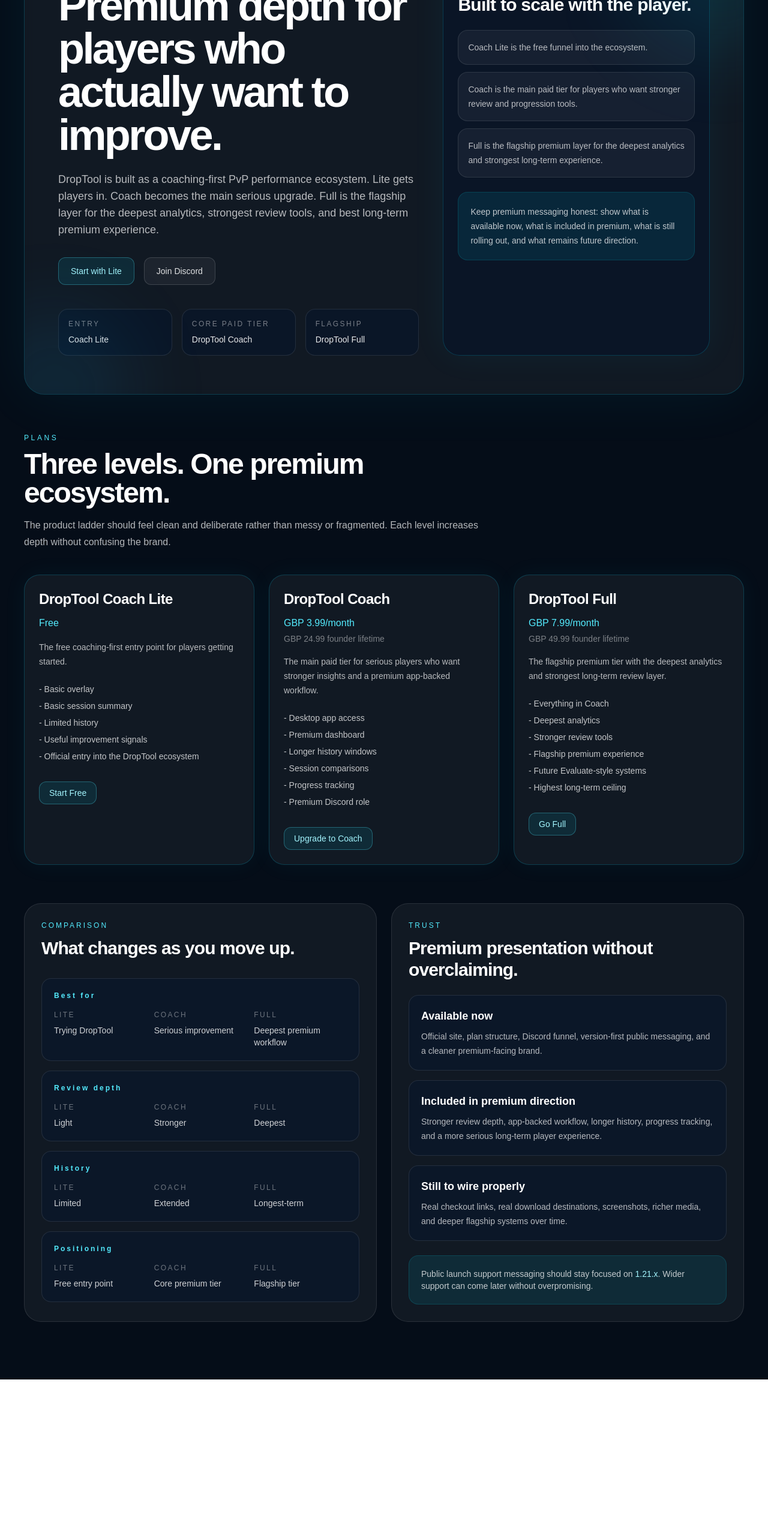
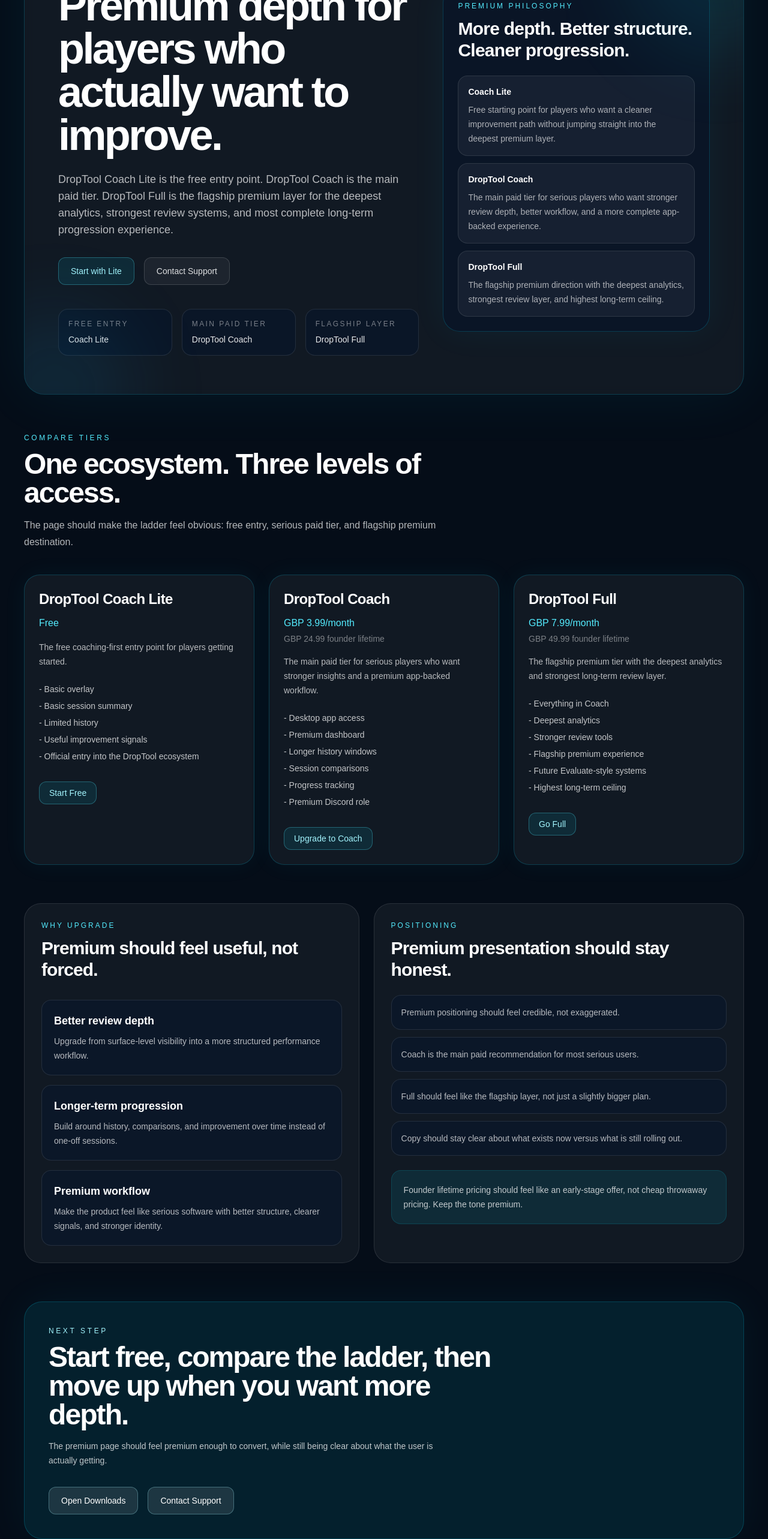
Before and after one commit to louisfles/droptool-site, a Next.js app: page /premium in a window 1280 px wide. Shown: the part 160-2726 px from the top of the page at 60% size. Before the commit the page ends 2460 px from the top, so only its background shows below. Built offline with nearby package versions, Linux system fonts and the light colour scheme.

Commit message:
Upgrade premium page design

```diff
--- a/app/premium/page.tsx
+++ b/app/premium/page.tsx
@@ -1,37 +1,40 @@
 import { pricingTiers } from "@/lib/pricing";
-import { siteConfig } from "@/lib/site-config";
 
-const comparisonPoints = [
+const highlights = [
   {
-    label: "Best for",
-    lite: "Trying DropTool",
-    coach: "Serious improvement",
-    full: "Deepest premium workflow",
+    label: "Free entry",
+    value: "Coach Lite",
   },
   {
-    label: "Review depth",
-    lite: "Light",
-    coach: "Stronger",
-    full: "Deepest",
+    label: "Main paid tier",
+    value: "DropTool Coach",
   },
   {
-    label: "History",
-    lite: "Limited",
-    coach: "Extended",
-    full: "Longest-term",
-  },
-  {
-    label: "Positioning",
-    lite: "Free entry point",
-    coach: "Core premium tier",
-    full: "Flagship tier",
+    label: "Flagship layer",
+    value: "DropTool Full",
   },
 ];
 
 const premiumNotes = [
-  "Coach Lite is the free funnel into the ecosystem.",
-  "Coach is the main paid tier for players who want stronger review and progression tools.",
-  "Full is the flagship premium layer for the deepest analytics and strongest long-term experience.",
+  {
+    title: "Coach Lite",
+    text: "Free starting point for players who want a cleaner improvement path without jumping straight into the deepest premium layer.",
+  },
+  {
+    title: "DropTool Coach",
+    text: "The main paid tier for serious players who want stronger review depth, better workflow, and a more complete app-backed experience.",
+  },
+  {
+    title: "DropTool Full",
+    text: "The flagship premium direction with the deepest analytics, strongest review layer, and highest long-term ceiling.",
+  },
+];
+
+const trustPoints = [
+  "Premium positioning should feel credible, not exaggerated.",
+  "Coach is the main paid recommendation for most serious users.",
+  "Full should feel like the flagship layer, not just a slightly bigger plan.",
+  "Copy should stay clear about what exists now versus what is still rolling out.",
 ];
 
 export default function PremiumPage() {
@@ -44,7 +47,7 @@
           <div className="absolute right-[-120px] top-[-100px] h-[320px] w-[320px] rounded-full bg-cyan-400/10 blur-3xl" />
           <div className="absolute bottom-[-120px] left-[-80px] h-[260px] w-[260px] rounded-full bg-sky-500/10 blur-3xl" />
 
-          <div className="grid gap-10 lg:grid-cols-[1.15fr_0.85fr]">
+          <div className="grid items-center gap-10 lg:grid-cols-[1.15fr_0.85fr]">
             <div>
               <p className="text-xs font-medium uppercase tracking-[0.35em] text-cyan-300">
                 Premium
@@ -55,10 +58,10 @@
               </h1>
 
               <p className="mt-6 max-w-3xl text-base leading-7 text-white/70 sm:text-lg">
-                DropTool is built as a coaching-first PvP performance ecosystem.
-                Lite gets players in. Coach becomes the main serious upgrade.
-                Full is the flagship layer for the deepest analytics, strongest
-                review tools, and best long-term premium experience.
+                DropTool Coach Lite is the free entry point. DropTool Coach is the
+                main paid tier. DropTool Full is the flagship premium layer for the
+                deepest analytics, strongest review systems, and most complete
+                long-term progression experience.
               </p>
 
               <div className="mt-8 flex flex-wrap gap-4">
@@ -70,67 +73,53 @@
                 </a>
 
                 <a
-                  href={siteConfig.discordUrl}
+                  href="/contact"
                   className="inline-flex items-center rounded-xl border border-white/15 bg-white/5 px-5 py-3 text-sm font-medium text-white/85 transition hover:bg-white/10"
                 >
-                  Join Discord
+                  Contact Support
                 </a>
               </div>
 
               <div className="mt-10 grid gap-4 sm:grid-cols-3">
-                <div className="rounded-2xl border border-white/10 bg-[#0b1728]/90 p-4">
+                {highlights.map((item) => (
+                  <div
+                    key={item.label}
+                    className="rounded-2xl border border-white/10 bg-[#0b1728]/90 p-4"
+                  >
                     <p className="text-xs uppercase tracking-[0.2em] text-white/45">
-                    Entry
+                      {item.label}
                     </p>
                     <p className="mt-2 text-sm font-medium text-white/90">
-                    Coach Lite
+                      {item.value}
                     </p>
                   </div>
-
-                <div className="rounded-2xl border border-white/10 bg-[#0b1728]/90 p-4">
-                  <p className="text-xs uppercase tracking-[0.2em] text-white/45">
-                    Core paid tier
-                  </p>
-                  <p className="mt-2 text-sm font-medium text-white/90">
-                    DropTool Coach
-                  </p>
-                </div>
-
-                <div className="rounded-2xl border border-white/10 bg-[#0b1728]/90 p-4">
-                  <p className="text-xs uppercase tracking-[0.2em] text-white/45">
-                    Flagship
-                  </p>
-                  <p className="mt-2 text-sm font-medium text-white/90">
-                    DropTool Full
-                  </p>
-                </div>
+                ))}
               </div>
             </div>
 
             <div className="rounded-[28px] border border-cyan-400/20 bg-[#0a1627]/90 p-6 shadow-[0_0_60px_rgba(34,211,238,0.06)]">
               <p className="text-xs font-medium uppercase tracking-[0.25em] text-cyan-300">
-                Premium structure
+                Premium philosophy
               </p>
 
               <h2 className="mt-3 text-2xl font-semibold tracking-tight sm:text-3xl">
-                Built to scale with the player.
+                More depth. Better structure. Cleaner progression.
               </h2>
 
               <div className="mt-6 space-y-3">
-                {premiumNotes.map((note) => (
+                {premiumNotes.map((item) => (
                   <div
-                    key={note}
-                    className="rounded-2xl border border-white/10 bg-white/5 p-4 text-sm leading-6 text-white/70"
+                    key={item.title}
+                    className="rounded-2xl border border-white/10 bg-white/5 p-4"
                   >
-                    {note}
+                    <h3 className="text-sm font-semibold text-white">
+                      {item.title}
+                    </h3>
+                    <p className="mt-2 text-sm leading-6 text-white/65">
+                      {item.text}
+                    </p>
                   </div>
                 ))}
-              </div>
-
-              <div className="mt-6 rounded-2xl border border-cyan-400/15 bg-cyan-400/10 p-5 text-sm leading-6 text-white/75">
-                Keep premium messaging honest: show what is available now, what is
-                included in premium, what is still rolling out, and what remains
-                future direction.
               </div>
             </div>
           </div>
@@ -139,14 +128,14 @@
         <section className="mt-16">
           <div className="max-w-3xl">
             <p className="text-xs font-medium uppercase tracking-[0.3em] text-cyan-300">
-              Plans
+              Compare tiers
             </p>
             <h2 className="mt-3 text-3xl font-semibold tracking-[-0.04em] sm:text-5xl">
-              Three levels. One premium ecosystem.
+              One ecosystem. Three levels of access.
             </h2>
             <p className="mt-4 text-base leading-7 text-white/70">
-              The product ladder should feel clean and deliberate rather than messy
-              or fragmented. Each level increases depth without confusing the brand.
+              The page should make the ladder feel obvious: free entry, serious paid
+              tier, and flagship premium destination.
             </p>
           </div>
 
@@ -163,7 +152,9 @@
                 <p className="mt-3 text-cyan-300">{tier.price}</p>
 
                 {"lifetimePrice" in tier && tier.lifetimePrice ? (
-                  <p className="mt-1 text-sm text-white/45">{tier.lifetimePrice}</p>
+                  <p className="mt-1 text-sm text-white/45">
+                    {tier.lifetimePrice}
+                  </p>
                 ) : null}
 
                 <p className="mt-4 text-sm leading-6 text-white/70">
@@ -187,90 +178,93 @@
           </div>
         </section>
 
-        <section className="mt-16 grid gap-6 lg:grid-cols-[1fr_1fr]">
+        <section className="mt-16 grid gap-6 lg:grid-cols-[0.95fr_1.05fr]">
           <div className="rounded-[28px] border border-white/10 bg-white/5 p-7">
             <p className="text-xs font-medium uppercase tracking-[0.25em] text-cyan-300">
-              Comparison
+              Why upgrade
             </p>
             <h2 className="mt-3 text-3xl font-semibold tracking-[-0.03em]">
-              What changes as you move up.
+              Premium should feel useful, not forced.
             </h2>
 
             <div className="mt-8 space-y-4">
-              {comparisonPoints.map((row) => (
-                <div
-                  key={row.label}
-                  className="rounded-2xl border border-white/10 bg-[#0b1728] p-5"
-                >
-                  <p className="text-xs font-semibold tracking-[0.25em] text-cyan-300">
-                    {row.label}
+              <div className="rounded-2xl border border-white/10 bg-[#0b1728] p-5">
+                <h3 className="text-lg font-semibold">Better review depth</h3>
+                <p className="mt-2 text-sm leading-6 text-white/70">
+                  Upgrade from surface-level visibility into a more structured
+                  performance workflow.
                 </p>
-                  <div className="mt-4 grid gap-3 sm:grid-cols-3">
-                    <div>
-                      <p className="text-xs uppercase tracking-[0.2em] text-white/40">
-                        Lite
+              </div>
+
+              <div className="rounded-2xl border border-white/10 bg-[#0b1728] p-5">
+                <h3 className="text-lg font-semibold">Longer-term progression</h3>
+                <p className="mt-2 text-sm leading-6 text-white/70">
+                  Build around history, comparisons, and improvement over time
+                  instead of one-off sessions.
                 </p>
-                      <p className="mt-2 text-sm text-white/80">{row.lite}</p>
               </div>
-                    <div>
-                      <p className="text-xs uppercase tracking-[0.2em] text-white/40">
-                        Coach
+
+              <div className="rounded-2xl border border-white/10 bg-[#0b1728] p-5">
+                <h3 className="text-lg font-semibold">Premium workflow</h3>
+                <p className="mt-2 text-sm leading-6 text-white/70">
+                  Make the product feel like serious software with better structure,
+                  clearer signals, and stronger identity.
                 </p>
-                      <p className="mt-2 text-sm text-white/80">{row.coach}</p>
               </div>
-                    <div>
-                      <p className="text-xs uppercase tracking-[0.2em] text-white/40">
-                        Full
-                      </p>
-                      <p className="mt-2 text-sm text-white/80">{row.full}</p>
-                    </div>
-                  </div>
-                </div>
-              ))}
             </div>
           </div>
 
           <div className="rounded-[28px] border border-white/10 bg-white/5 p-7">
             <p className="text-xs font-medium uppercase tracking-[0.25em] text-cyan-300">
-              Trust
+              Positioning
             </p>
             <h2 className="mt-3 text-3xl font-semibold tracking-[-0.03em]">
-              Premium presentation without overclaiming.
+              Premium presentation should stay honest.
             </h2>
 
-            <div className="mt-6 space-y-4">
-              <div className="rounded-2xl border border-white/10 bg-[#0b1728] p-5">
-                <h3 className="text-lg font-semibold">Available now</h3>
-                <p className="mt-2 text-sm leading-6 text-white/70">
-                  Official site, plan structure, Discord funnel, version-first public
-                  messaging, and a cleaner premium-facing brand.
-                </p>
+            <div className="mt-6 space-y-3">
+              {trustPoints.map((point) => (
+                <div
+                  key={point}
+                  className="rounded-2xl border border-white/10 bg-[#0b1728] p-4 text-sm leading-6 text-white/70"
+                >
+                  {point}
+                </div>
+              ))}
             </div>
 
-              <div className="rounded-2xl border border-white/10 bg-[#0b1728] p-5">
-                <h3 className="text-lg font-semibold">Included in premium direction</h3>
-                <p className="mt-2 text-sm leading-6 text-white/70">
-                  Stronger review depth, app-backed workflow, longer history,
-                  progress tracking, and a more serious long-term player experience.
-                </p>
-              </div>
-
-              <div className="rounded-2xl border border-white/10 bg-[#0b1728] p-5">
-                <h3 className="text-lg font-semibold">Still to wire properly</h3>
-                <p className="mt-2 text-sm leading-6 text-white/70">
-                  Real checkout links, real download destinations, screenshots,
-                  richer media, and deeper flagship systems over time.
-                </p>
+            <div className="mt-6 rounded-2xl border border-cyan-400/15 bg-cyan-400/10 p-5 text-sm leading-6 text-white/75">
+              Founder lifetime pricing should feel like an early-stage offer, not
+              cheap throwaway pricing. Keep the tone premium.
             </div>
           </div>
+        </section>
 
-            <div className="mt-6 rounded-2xl border border-cyan-400/15 bg-cyan-400/10 p-5 text-sm text-white/75">
-              Public launch support messaging should stay focused on{" "}
-              <span className="font-medium text-cyan-200">
-                {siteConfig.supportedVersions.primary}
-              </span>
-              . Wider support can come later without overpromising.
-            </div>
+        <section className="mt-16 rounded-[30px] border border-cyan-400/20 bg-cyan-400/10 p-8 shadow-[0_0_70px_rgba(34,211,238,0.06)] sm:p-10">
+          <p className="text-xs font-medium uppercase tracking-[0.3em] text-cyan-200">
+            Next step
+          </p>
+          <h2 className="mt-3 max-w-3xl text-3xl font-semibold tracking-[-0.04em] sm:text-5xl">
+            Start free, compare the ladder, then move up when you want more depth.
+          </h2>
+          <p className="mt-4 max-w-2xl text-sm leading-6 text-white/75">
+            The premium page should feel premium enough to convert, while still
+            being clear about what the user is actually getting.
+          </p>
+
+          <div className="mt-8 flex flex-wrap gap-4">
+            <a
+              href="/downloads"
+              className="inline-flex rounded-xl border border-cyan-200/30 bg-white/10 px-5 py-3 text-sm font-medium text-white transition hover:bg-white/15"
+            >
+              Open Downloads
+            </a>
+            <a
+              href="/contact"
+              className="inline-flex rounded-xl border border-cyan-200/30 bg-white/10 px-5 py-3 text-sm font-medium text-white transition hover:bg-white/15"
+            >
+              Contact Support
+            </a>
           </div>
         </section>
       </div>
```
Lines whose indentation alone changed are shown as unchanged.
